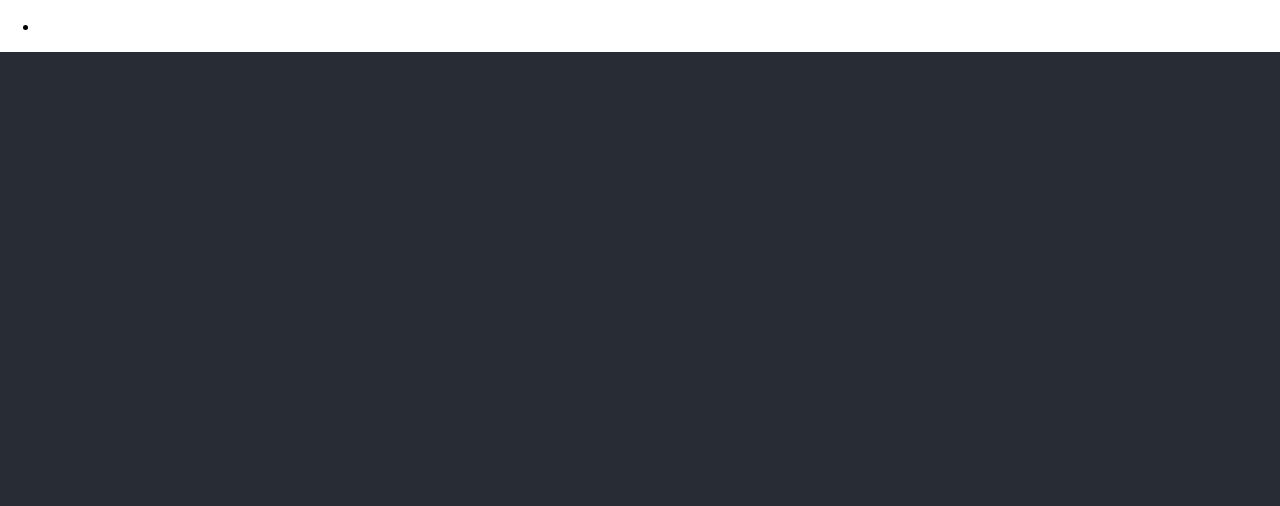
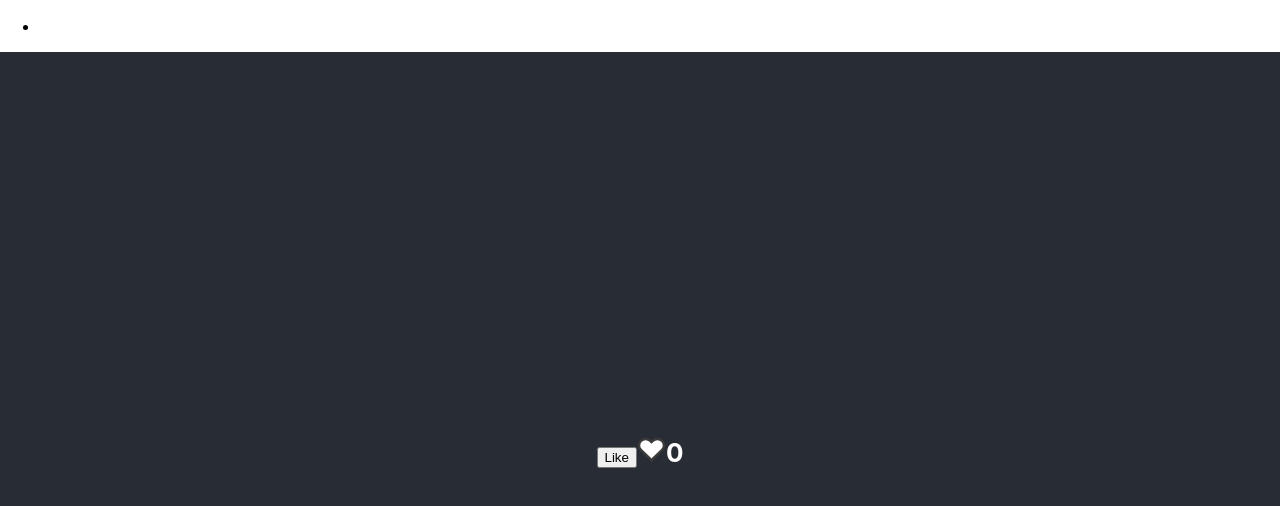
Before and after one commit to lottenoorlander/moviefeed, a React (Create React App) app: page / in a window 1280 px wide. Shown: the top 506 px of the page. Built offline with nearby package versions, Linux system fonts and the light colour scheme.

Commit message:
added some logic to the like component and added heart images

```diff
--- a/src/App.css
+++ b/src/App.css
@@ -24,3 +24,7 @@
 .App-anchor {
 	color: white;
 }
+
+.counter {
+	color: red;
+}
--- a/src/App.js
+++ b/src/App.js
@@ -1,12 +1,15 @@
 import React from "react";
 import "./App.css";
 import Navbar from "./components/Navbar";
+import Likes from "./components/Likes";
 
 function App() {
   return (
     <div className="container">
       <Navbar href="wwww.imdb.com/" />
-      <header className="App-header"></header>
+      <header className="App-header">
+        <Likes />
+      </header>
     </div>
   );
 }
--- a/src/components/Likes.js
+++ b/src/components/Likes.js
@@ -1,11 +1,32 @@
 import React, { Component } from "react";
+import HeartFilled from "../images/heart-filled.svg";
+import HeartOutline from "../images/heart-outline.svg";
 
 export default class Likes extends Component {
+  state = {
+    numLikes: 0,
+    liked: false
+  };
+
+  increment = () => {
+    this.setState({
+      numLikes: this.state.numLikes + 1,
+      liked: true
+    });
+  };
+
   render() {
     return (
       <div className="wrapper-for-icons">
         <img src={this.props.imageUrl} alt={this.props.imageAlt} />
         <span>{this.props.counter}</span>
+        <button onClick={this.increment}>Like</button>
+        {this.state.liked ? (
+          <img src={HeartFilled} alt="unliked" />
+        ) : (
+          <img src={HeartOutline} alt="liked" />
+        )}
+        <strong>{this.state.numLikes}</strong>
       </div>
     );
   }
```
Also changed, not shown: src/images/heart-filled.svg (added), src/images/heart-outline.svg (added).
